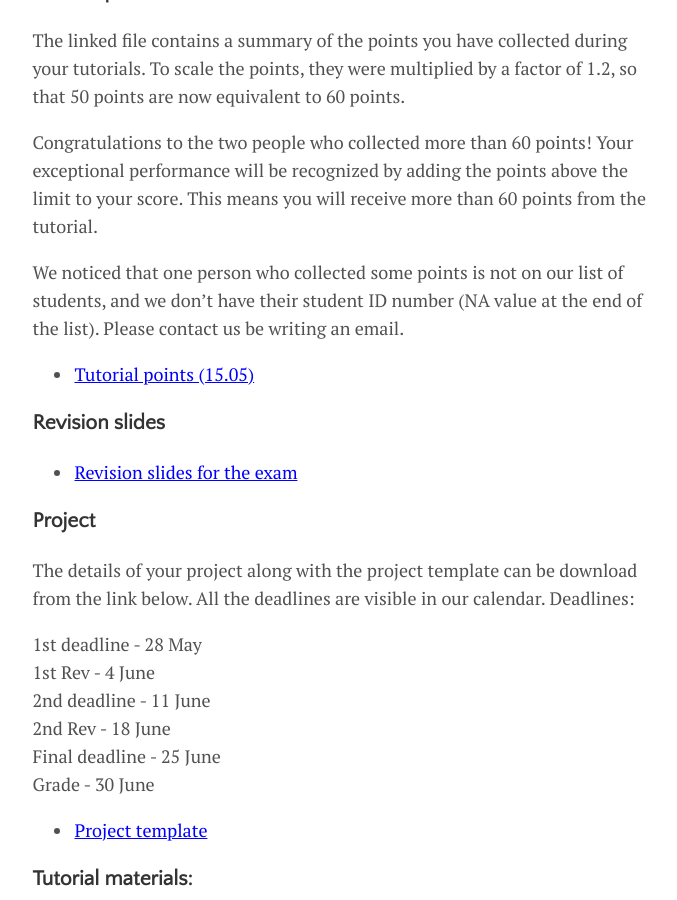
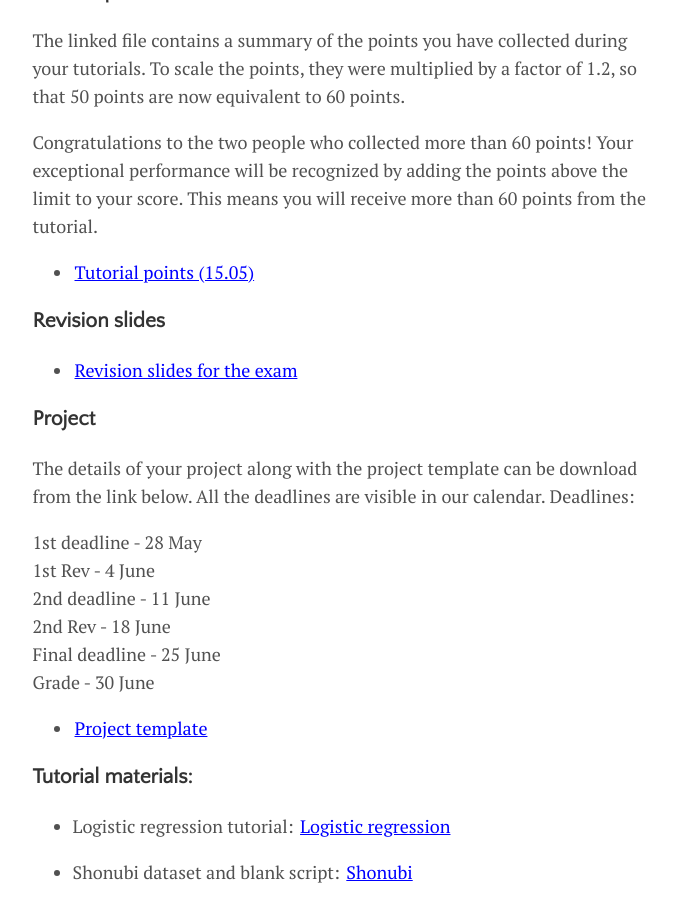
Before and after one commit to rfl-urbaniak/teaching, a Jekyll site: the page built from menu/criminology.md, in a window 1280 px wide and 900 px high, scrolled down 301 px. Shown: the whole window, without its empty margins (300-977 px from the left). Built offline with Jekyll 4.4.1, drawn with Linux system fonts in a browser that asks for light colours.

Commit message:
fixing crim grades

```diff
--- a/menu/criminology.md
+++ b/menu/criminology.md
@@ -19,8 +19,6 @@ a {
 The linked file contains a summary of the points you have collected during your tutorials. To scale the points, they were multiplied by a factor of 1.2, so that 50 points are now equivalent to 60 points.
 
 Congratulations to the two people who collected more than 60 points! Your exceptional performance will be recognized by adding the points above the limit to your score. This means you will receive more than 60 points from the tutorial.
-
-We noticed that one person who collected some points is not on our list of students, and we don't have their student ID number (NA value at the end of the list). Please contact us be writing an email.
 
 - <a href="https://rfl-urbaniak.github.io/teaching/sharedResources/grades/Grades_crim1505.pdf">Tutorial points (15.05)</a>
 
```
Also changed, not shown: 1 other file.
